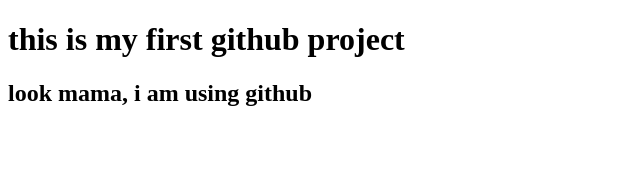
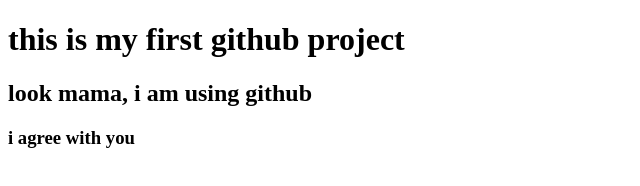
Before and after one commit to shafikulislam1/my-frist-website, a plain HTML site: page index.html in a window 1280 px wide. Shown: the whole page, without its empty margins (0-640 px from the left). Drawn offline with Linux system fonts and the light colour scheme.

Commit message:
ok aggrement

```diff
--- a/index.html
+++ b/index.html
@@ -8,5 +8,6 @@
 <body>
     <h1>this is my first github project</h1>
     <h2>look mama, i am using github</h2>
+    <h3>i agree with you</h3>
 </body>
 </html>
```
